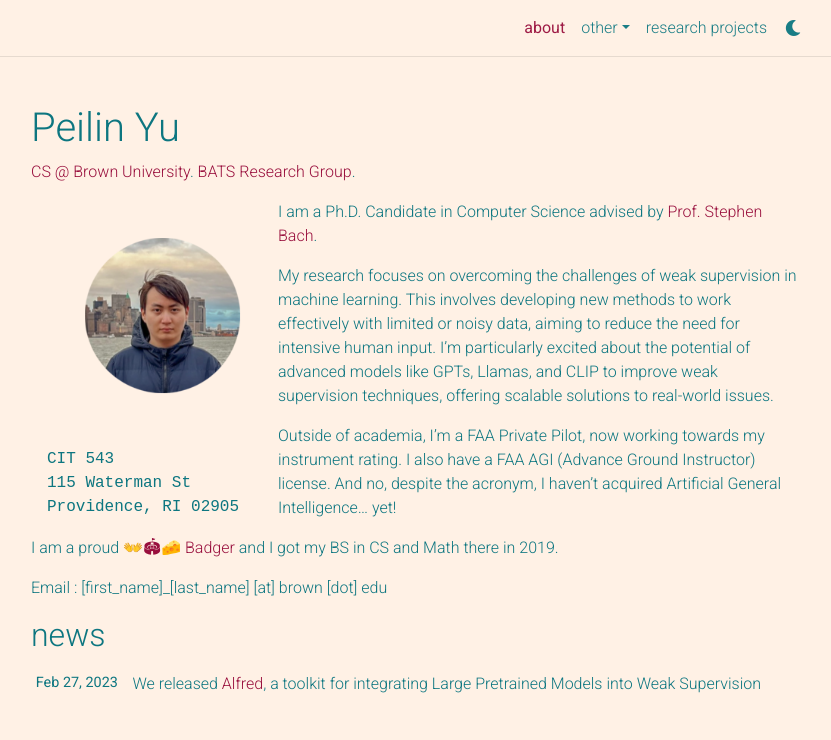
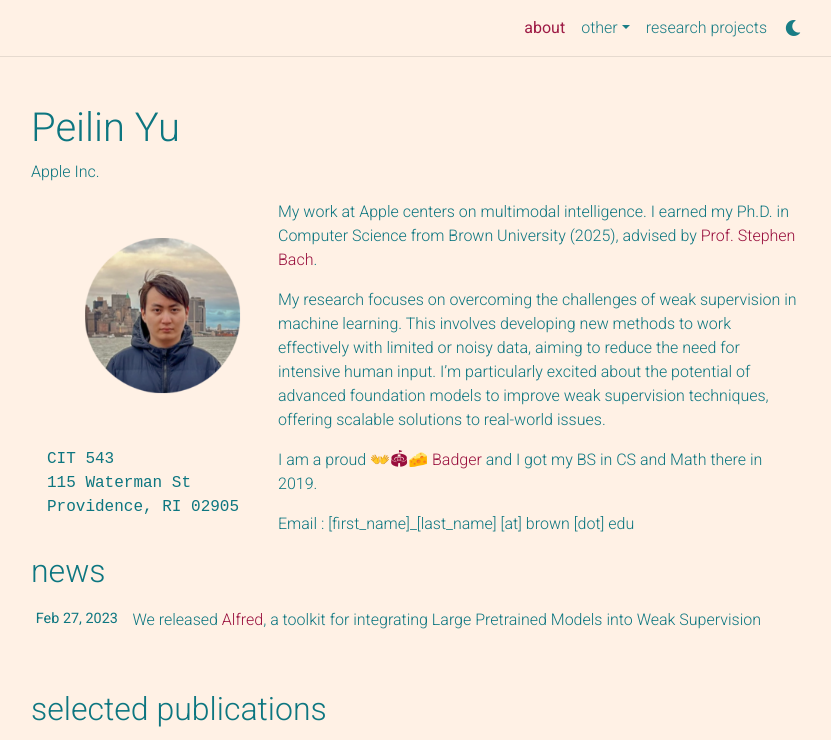
Before and after one commit to dotpyu/dotpyu.github.io, a Jekyll site: the page built from _pages/about.md, in a window 1280 px wide and 1026 px high, cut to the strip 0-740 px from the top of the window. Shown: the whole strip, without its empty margins (224-1055 px from the left). Built offline with Jekyll 4.4.1, drawn with Linux system fonts in a browser that asks for light colours; full-size pictures stand in for the smaller copies a plugin makes; comment, search, counter and statistics services are not loaded; a style sheet for code colours, icons or effects is not loaded.

Commit message:
Revise about page content and subtitle
Updated subtitle and removed personal details.

```diff
--- a/_pages/about.md
+++ b/_pages/about.md
@@ -2,7 +2,7 @@
 layout: about
 title: about
 permalink: /
-subtitle: <a href='https://cs.brown.edu/'>CS @ Brown University</a>. <a href='https://github.com/BatsResearch'>BATS Research Group</a>.
+subtitle: Apple Inc.
 
 profile:
   align: left
@@ -16,12 +16,9 @@ news: true  # includes a list of news items
 selected_papers: true # includes a list of papers marked as "selected={true}"
 social: true  # includes social icons at the bottom of the page
 ---
+My work at Apple centers on multimodal intelligence. I earned my Ph.D. in Computer Science from Brown University (2025), advised by <a href="http://stephenbach.net/">Prof. Stephen Bach</a>.
 
-I am a Ph.D. Candidate in Computer Science advised by <a href='http://stephenbach.net/'>Prof. Stephen Bach</a>.
-
-My research focuses on overcoming the challenges of weak supervision in machine learning. This involves developing new methods to work effectively with limited or noisy data, aiming to reduce the need for intensive human input. I'm particularly excited about the potential of advanced models like GPTs, Llamas, and CLIP to improve weak supervision techniques, offering scalable solutions to real-world issues.
-
-Outside of academia, I'm a FAA Private Pilot, now working towards my instrument rating. I also have a FAA AGI (Advance Ground Instructor) license. And no, despite the acronym, I haven't acquired Artificial General Intelligence... yet!
+My research focuses on overcoming the challenges of weak supervision in machine learning. This involves developing new methods to work effectively with limited or noisy data, aiming to reduce the need for intensive human input. I'm particularly excited about the potential of advanced foundation models to improve weak supervision techniques, offering scalable solutions to real-world issues.
 
 I am a proud <a href='https://wisc.edu'>👐🏟🧀 Badger</a> and I got my BS in CS and Math there in 2019.
 
```
